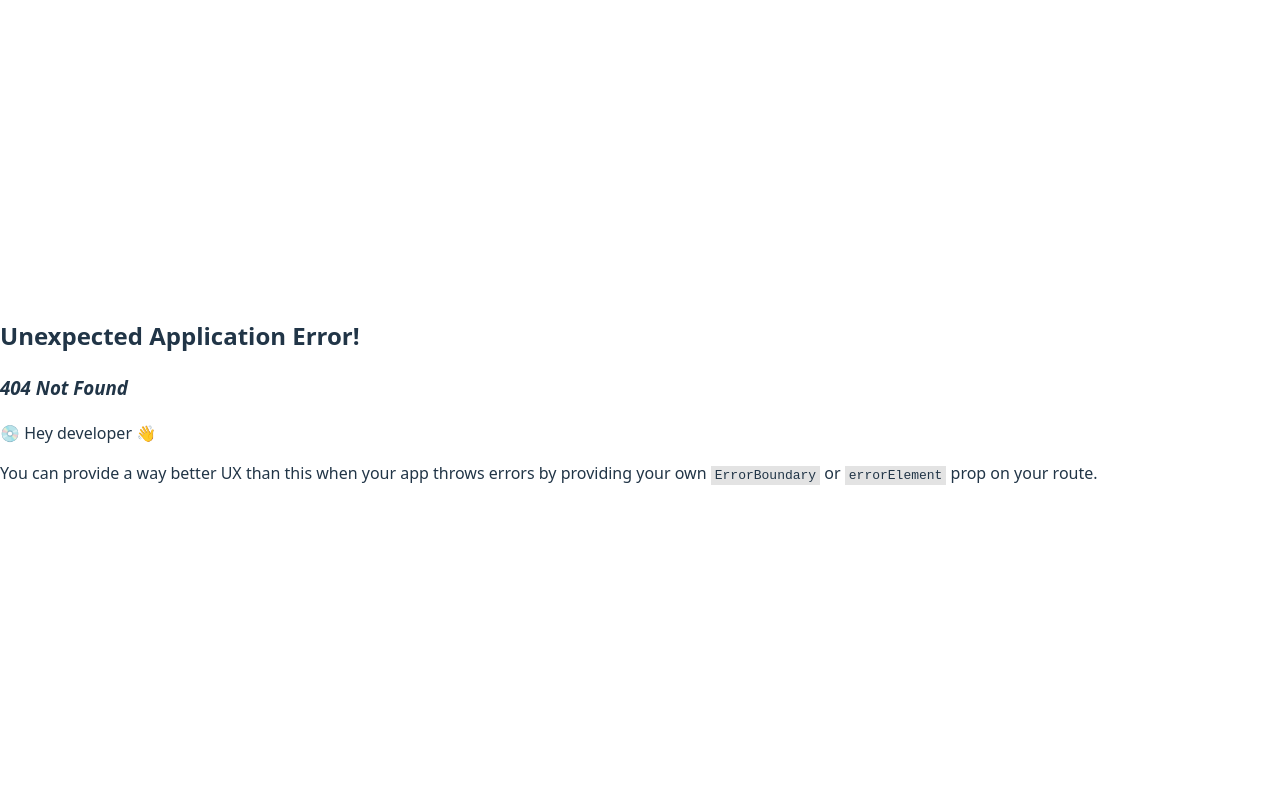
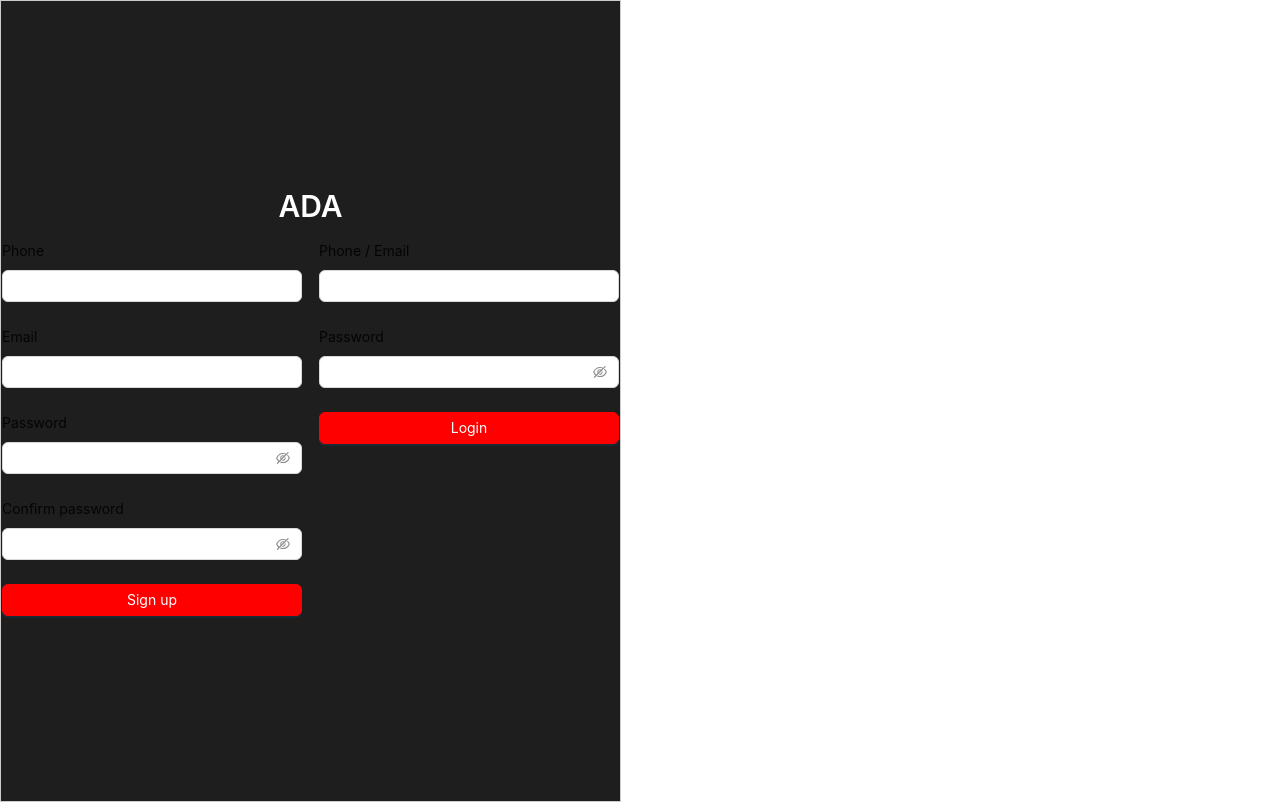
Before and after one commit to alanb4rt/ada-front, a React (Vite) app: page /auth in a window 1280 px wide. Before the commit this address had no page. Built offline with nearby package versions, Linux system fonts and the light colour scheme.

Commit message:
Adds authentication page with login and signup

```diff
--- /dev/null
+++ b/src/pages/AuthPage.tsx
@@ -0,0 +1,88 @@
+import { Form, Input, Button, Typography, Divider, Space, Flex } from "antd";
+
+const { Title } = Typography;
+
+const AuthPage = () => {
+  const onFinishSignup = (values) => {
+    console.log("Sign Up :", values);
+  };
+
+  const onFinishLogin = (values) => {
+    console.log("Login :", values);
+  };
+
+  return (
+    <Flex
+    vertical
+    justify="center"
+    align="center"
+      style={{
+        backgroundColor: "#1e1e1e",
+        color: "white",
+        border: "1px solid #ccc",
+        width: "100%",
+        height: "100vh",
+      }}
+    >
+      <Title level={2} style={{ color: "white" }}>
+        ADA
+      </Title>
+
+      <Flex >
+        <Form layout="vertical" onFinish={onFinishSignup} style={{ width: 300 }}>
+          <Form.Item name="phone" label="Phone">
+            <Input />
+          </Form.Item>
+          <Form.Item name="email" label="Email">
+            <Input />
+          </Form.Item>
+          <Form.Item name="password" label="Password">
+            <Input.Password />
+          </Form.Item>
+          <Form.Item name="confirmPassword" label="Confirm password">
+            <Input.Password />
+          </Form.Item>
+          <Form.Item>
+            <Button
+              type="primary"
+              htmlType="submit"
+              style={{
+                backgroundColor: "red",
+                borderColor: "red",
+                width: "100%",
+              }}
+            >
+              Sign up
+            </Button>
+          </Form.Item>
+        </Form>
+
+        <Divider type="vertical" style={{ height: "100%" }} />
+
+        <Form layout="vertical" onFinish={onFinishLogin} style={{ width: 300 }}>
+          <Form.Item name="login" label="Phone / Email">
+            <Input />
+          </Form.Item>
+          <Form.Item name="password" label="Password">
+            <Input.Password />
+          </Form.Item>
+          <Form.Item>
+            <Button
+              type="primary"
+              htmlType="submit"
+              style={{
+                backgroundColor: "red",
+                borderColor: "red",
+                width: "100%",
+              }}
+            >
+              Login
+            </Button>
+          </Form.Item>
+        </Form>
+      </Flex>
+    </Flex>
+  );
+};
+
+export default AuthPage;
--- a/src/routes.tsx
+++ b/src/routes.tsx
@@ -1,11 +1,17 @@
 import { createBrowserRouter, RouterProvider } from "react-router";
 import App from "./App";
+import AuthPage from "./pages/AuthPage";
 
 const router = createBrowserRouter([
   {
     path: "/",
     element: <App />,
   },
+  {
+    path: "/auth",
+    element: <AuthPage />,
+  },
+
 ]);
 
 export default function Router() {
```
